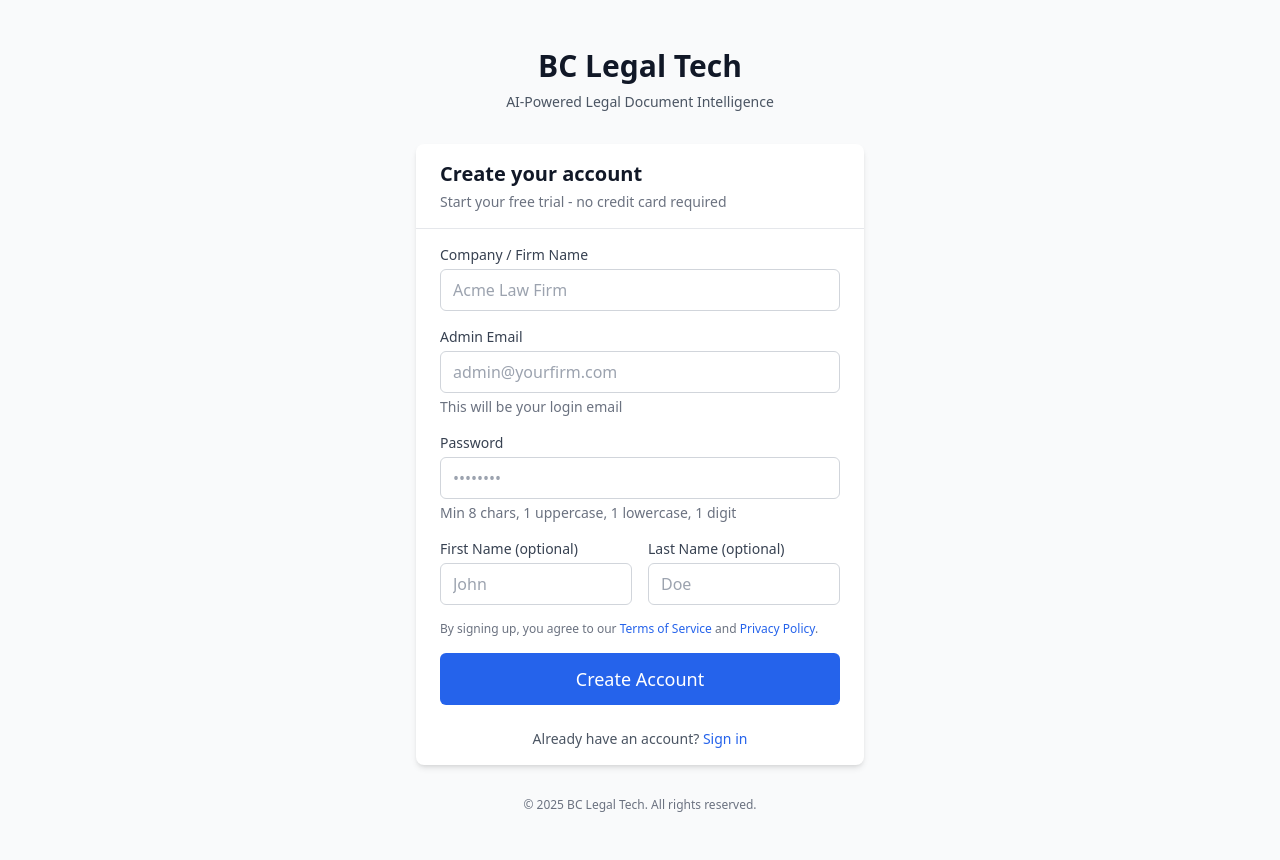
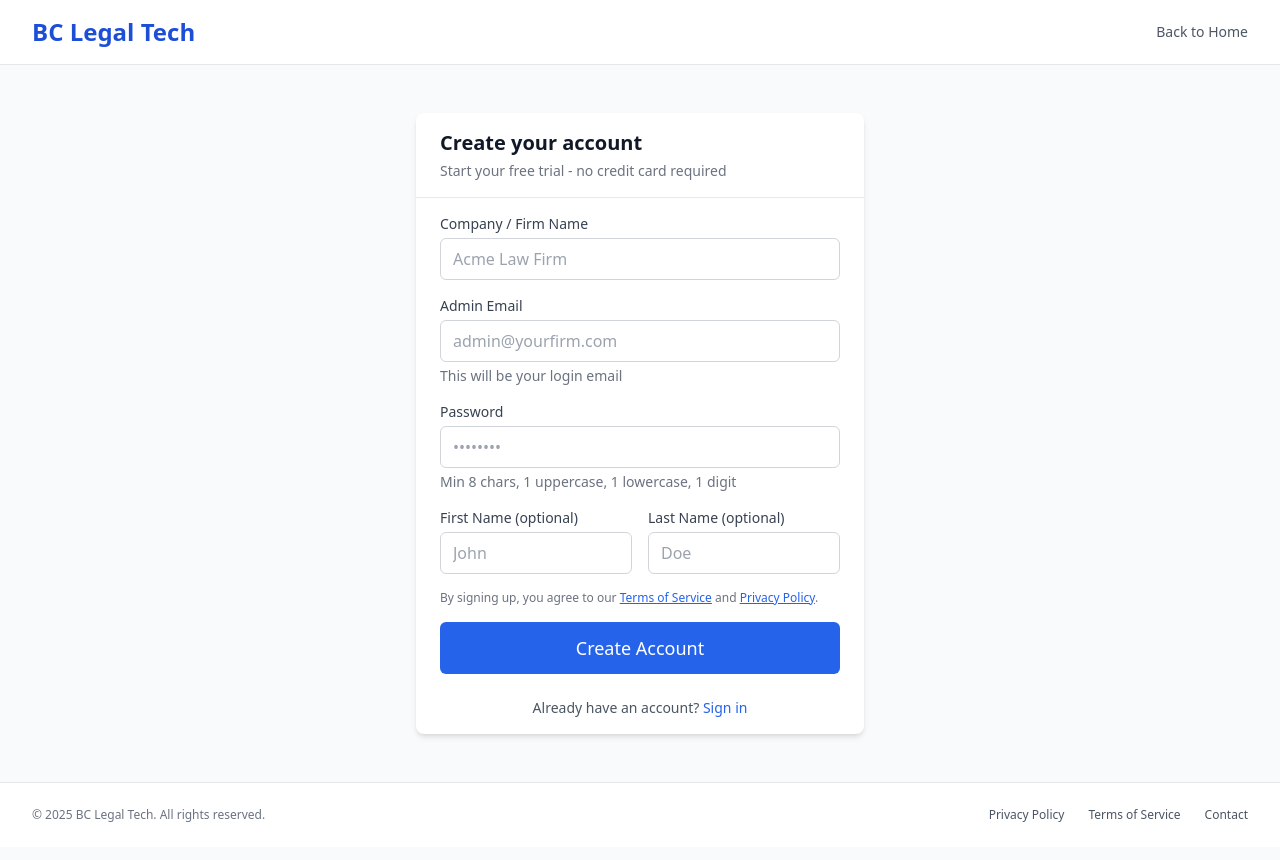
Before and after one commit to asantosca/sred, a React (Vite) app in the folder frontend/: page /register in a window 1280 px wide. Built offline with nearby package versions, Linux system fonts and the light colour scheme; no server answers.

Commit message:
Add AuthLayout with header/footer and fix legal links to point to marketing site

```diff
--- /dev/null
+++ b/frontend/src/components/layout/AuthLayout.tsx
@@ -0,0 +1,77 @@
+// Auth layout for login/register pages with header and footer
+
+import { ReactNode } from 'react'
+
+const MARKETING_URL = import.meta.env.VITE_MARKETING_URL || 'http://localhost:3001'
+
+interface AuthLayoutProps {
+  children: ReactNode
+}
+
+export default function AuthLayout({ children }: AuthLayoutProps) {
+  return (
+    <div className="flex min-h-screen flex-col bg-gray-50">
+      {/* Header */}
+      <header className="border-b border-gray-200 bg-white">
+        <div className="mx-auto max-w-7xl px-4 sm:px-6 lg:px-8">
+          <div className="flex h-16 items-center justify-between">
+            <a
+              href={MARKETING_URL}
+              className="text-2xl font-bold text-primary-700 hover:text-primary-800 transition-colors"
+            >
+              BC Legal Tech
+            </a>
+            <a
+              href={MARKETING_URL}
+              className="text-sm text-gray-600 hover:text-gray-900 transition-colors"
+            >
+              Back to Home
+            </a>
+          </div>
+        </div>
+      </header>
+
+      {/* Main Content */}
+      <main className="flex flex-1 items-center justify-center px-4 py-12 sm:px-6 lg:px-8">
+        {children}
+      </main>
+
+      {/* Footer */}
+      <footer className="border-t border-gray-200 bg-white">
+        <div className="mx-auto max-w-7xl px-4 py-6 sm:px-6 lg:px-8">
+          <div className="flex flex-col items-center justify-between gap-4 sm:flex-row">
+            <p className="text-xs text-gray-500">
+              &copy; {new Date().getFullYear()} BC Legal Tech. All rights reserved.
+            </p>
+            <div className="flex gap-6 text-xs">
+              <a
+                href={`${MARKETING_URL}/privacy`}
+                target="_blank"
+                rel="noopener noreferrer"
+                className="text-gray-600 hover:text-gray-900 transition-colors"
+              >
+                Privacy Policy
+              </a>
+              <a
+                href={`${MARKETING_URL}/terms`}
+                target="_blank"
+                rel="noopener noreferrer"
+                className="text-gray-600 hover:text-gray-900 transition-colors"
+              >
+                Terms of Service
+              </a>
+              <a
+                href={`${MARKETING_URL}/contact`}
+                target="_blank"
+                rel="noopener noreferrer"
+                className="text-gray-600 hover:text-gray-900 transition-colors"
+              >
+                Contact
+              </a>
+            </div>
+          </div>
+        </div>
+      </footer>
+    </div>
+  )
+}
--- a/frontend/src/pages/LoginPage.tsx
+++ b/frontend/src/pages/LoginPage.tsx
@@ -11,6 +11,7 @@ import Button from '@/components/ui/Button'
 import Input from '@/components/ui/Input'
 import Card, { CardContent, CardDescription, CardHeader, CardTitle } from '@/components/ui/Card'
 import Alert from '@/components/ui/Alert'
+import AuthLayout from '@/components/layout/AuthLayout'
 
 const loginSchema = z.object({
   email: z.string().email('Invalid email address'),
@@ -55,16 +56,9 @@ export default function LoginPage() {
   }
 
   return (
-    <div className="flex min-h-screen items-center justify-center bg-gray-50 px-4 py-12 sm:px-6 lg:px-8">
+    <AuthLayout>
       <div className="w-full max-w-md">
-        <div className="text-center">
-          <h1 className="text-3xl font-bold text-gray-900">BC Legal Tech</h1>
-          <p className="mt-2 text-sm text-gray-600">
-            AI-Powered Legal Document Intelligence
-          </p>
-        </div>
-
-        <Card className="mt-8">
+        <Card>
           <CardHeader>
             <CardTitle>Sign in to your account</CardTitle>
             <CardDescription>
@@ -148,11 +142,7 @@ export default function LoginPage() {
             </div>
           </CardContent>
         </Card>
-
-        <p className="mt-8 text-center text-xs text-gray-500">
-          &copy; {new Date().getFullYear()} BC Legal Tech. All rights reserved.
-        </p>
       </div>
-    </div>
+    </AuthLayout>
   )
 }
--- a/frontend/src/pages/RegisterPage.tsx
+++ b/frontend/src/pages/RegisterPage.tsx
@@ -11,6 +11,9 @@ import Button from '@/components/ui/Button'
 import Input from '@/components/ui/Input'
 import Card, { CardContent, CardDescription, CardHeader, CardTitle } from '@/components/ui/Card'
 import Alert from '@/components/ui/Alert'
+import AuthLayout from '@/components/layout/AuthLayout'
+
+const MARKETING_URL = import.meta.env.VITE_MARKETING_URL || 'http://localhost:3001'
 
 const registerSchema = z.object({
   company_name: z.string().min(2, 'Company name must be at least 2 characters'),
@@ -59,16 +62,9 @@ export default function RegisterPage() {
   }
 
   return (
-    <div className="flex min-h-screen items-center justify-center bg-gray-50 px-4 py-12 sm:px-6 lg:px-8">
+    <AuthLayout>
       <div className="w-full max-w-md">
-        <div className="text-center">
-          <h1 className="text-3xl font-bold text-gray-900">BC Legal Tech</h1>
-          <p className="mt-2 text-sm text-gray-600">
-            AI-Powered Legal Document Intelligence
-          </p>
-        </div>
-
-        <Card className="mt-8">
+        <Card>
           {!success && (
             <CardHeader>
               <CardTitle>Create your account</CardTitle>
@@ -165,11 +161,21 @@ export default function RegisterPage() {
 
                   <div className="text-xs text-gray-500">
                 By signing up, you agree to our{' '}
-                <a href="/terms" className="text-primary-600 hover:text-primary-500">
+                <a
+                  href={`${MARKETING_URL}/terms`}
+                  target="_blank"
+                  rel="noopener noreferrer"
+                  className="text-primary-600 hover:text-primary-500 underline"
+                >
                   Terms of Service
                 </a>{' '}
                 and{' '}
-                <a href="/privacy" className="text-primary-600 hover:text-primary-500">
+                <a
+                  href={`${MARKETING_URL}/privacy`}
+                  target="_blank"
+                  rel="noopener noreferrer"
+                  className="text-primary-600 hover:text-primary-500 underline"
+                >
                   Privacy Policy
                 </a>
                 .
@@ -202,11 +208,7 @@ export default function RegisterPage() {
             )}
           </CardContent>
         </Card>
-
-        <p className="mt-8 text-center text-xs text-gray-500">
-          &copy; {new Date().getFullYear()} BC Legal Tech. All rights reserved.
-        </p>
       </div>
-    </div>
+    </AuthLayout>
   )
 }
```
